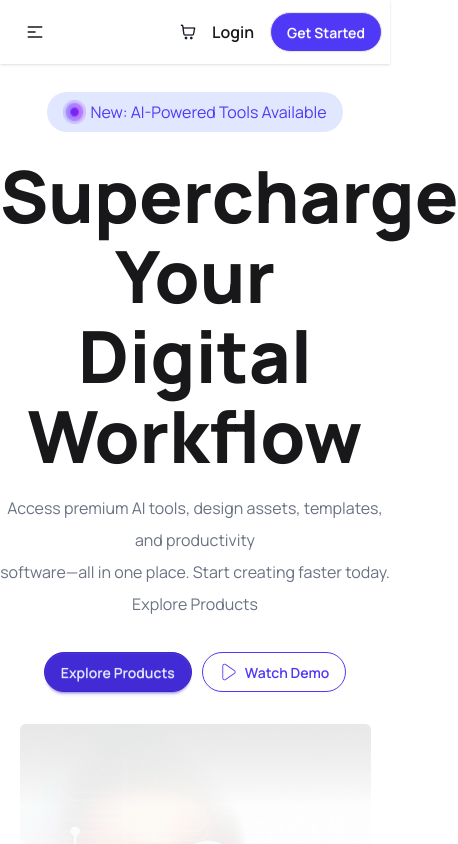
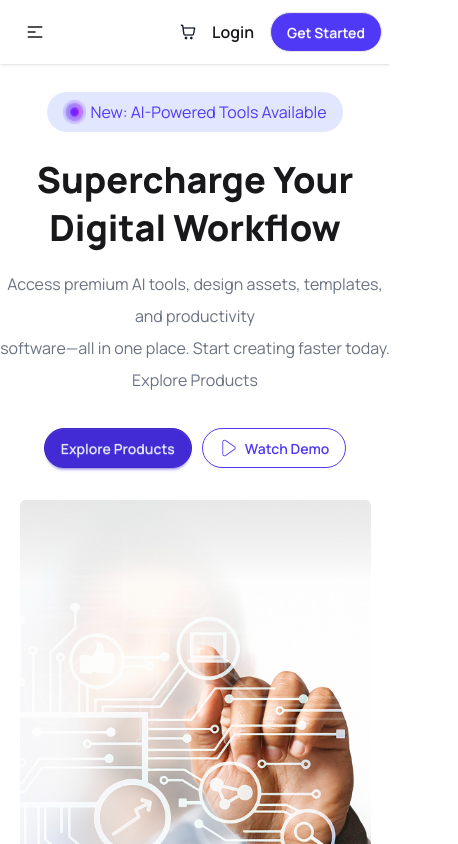
Before and after one commit to ZunaedAfif10/DigiTools-Platform, a React (Vite) app: page / in a window 390 px wide. Shown: the top 844 px of the page, 458 px wide, since content can reach past the window. Built offline with nearby package versions, Linux system fonts and the light colour scheme.

Commit message:
FIXED responsive issue

```diff
--- a/src/components/Getstarted/Getstarted.jsx
+++ b/src/components/Getstarted/Getstarted.jsx
@@ -6,8 +6,8 @@ import rocket from '../../assets/rocket.png'
 export const Getstarted = () => {
   return (
     <div className='lg:mt-32 pb-6 lg:pb-32 text-center bg-[#F9FAFC]'>
-        <h1 className='font-extrabold text-5xl lg:pt-32 py-6'>Get Started in 3 Steps</h1>
-        <p className='text-gray-500 py-5'>Start using premium digital tools in minutes, not hours.</p>
+        <h1 className='font-extrabold text-5xl lg:pt-32 py-6 lg:max-w-full max-w-[90%] mx-auto'>Get Started in 3 Steps</h1>
+        <p className='text-gray-500 py-5 lg:max-w-full max-w-[90%] mx-auto'>Start using premium digital tools in minutes, not hours.</p>
         <div className='container mx-auto grid lg:grid-cols-3 gap-8 pt-3.5'>
             <div className='rounded-xl relative bg-white p-20 space-y-6 lg:max-w-full max-w-[90%] mx-auto'>
                 <p className='absolute top-5 right-5 rounded-full bg-blue-700 px-4 py-3 text-white'>01</p>
--- a/src/components/Header/Header.jsx
+++ b/src/components/Header/Header.jsx
@@ -12,7 +12,7 @@ export const Header = () => {
                     <img src={dot} className='mr-1' width={23} alt="" />
                     <h1 className='text-[#4F39F6]'>New: AI-Powered Tools Available</h1>
                 </div>
-                <h1 className='text-7xl font-extrabold mb-4 mt-6 leading-20'>Supercharge Your <br /> Digital Workflow</h1>
+                <h1 className='text-4xl lg:text-7xl font-extrabold mb-4 mt-6 lg:leading-20 leading-12'>Supercharge Your <br /> Digital Workflow</h1>
                 <p className='leading-8 text-gray-500'>Access premium AI tools, design assets, templates, and productivity <br />software—all in one place. Start creating faster today. <br />Explore Products</p>
                 <div className='my-8'>
                     <button className='btn btn-primary mr-2.5 rounded-3xl'>Explore Products</button>
```
